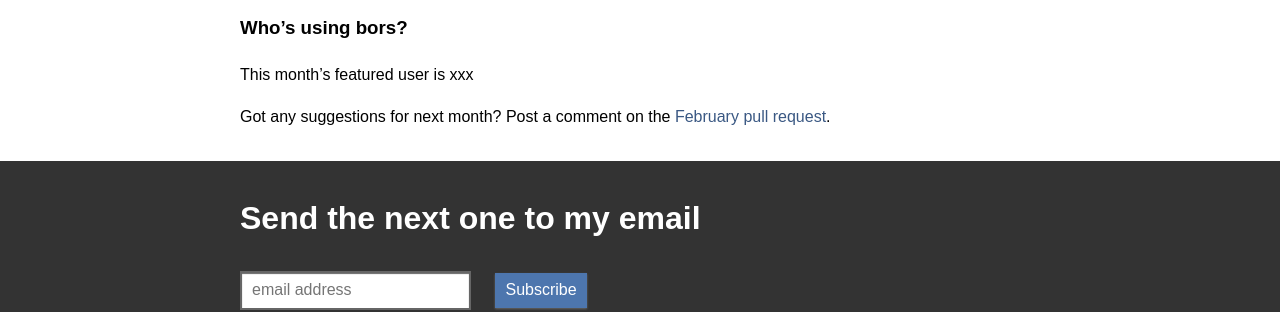
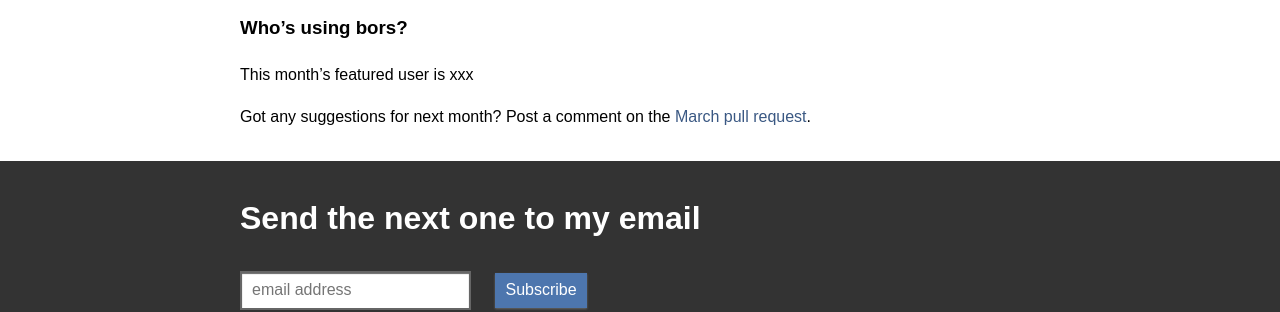
Before and after one commit to bors-ng/bors-ng.github.io, a Jekyll site: the page built from _posts/2023-03-01-tmib-74.md, in a window 1280 px wide. Shown: the part 557-869 px from the top of the page. Built offline with Jekyll 4.4.1, drawn with Linux system fonts in a browser that asks for light colours.

Commit message:
Add March

```diff
--- a/_posts/2023-03-01-tmib-74.md
+++ b/_posts/2023-03-01-tmib-74.md
@@ -34,4 +34,4 @@
 This month's featured user is xxx
 
 Got any suggestions for next month?
-Post a comment on the [February pull request](https://github.com/bors-ng/bors-ng.github.io/pull/___).
+Post a comment on the [March pull request]([https://github.com/bors-ng/bors-ng.github.io/pull/___](https://github.com/bors-ng/bors-ng.github.io/pull/192)).
```
